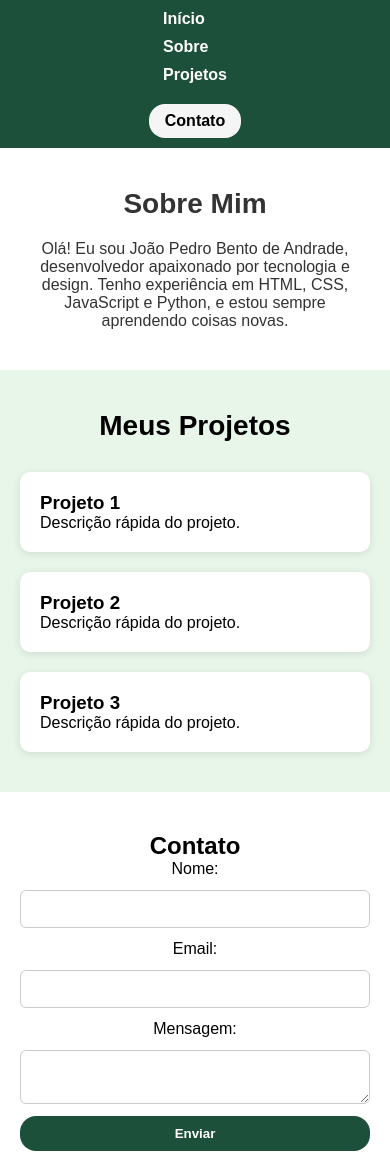
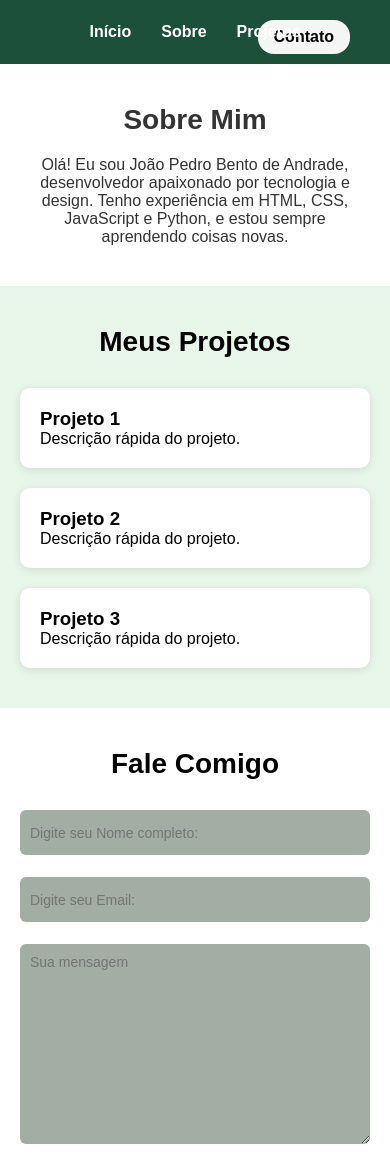
Before and after one commit to joaobent/Portfolio, a plain HTML site: page index.html in a window 390 px wide. Shown: the top 1154 px of the page. Drawn offline with Linux system fonts and the light colour scheme.

Commit message:
melhorando css

```diff
--- a/index.html
+++ b/index.html
@@ -1,11 +1,13 @@
 <!DOCTYPE html>
 <html lang="pt-BR">
+
 <head>
   <meta charset="UTF-8" />
-  <meta name="viewport" content="width=device-width, initial-scale=1.0"/>
+  <meta name="viewport" content="width=device-width, initial-scale=1.0" />
   <title>Portfólio</title>
   <link rel="stylesheet" href="style.css" />
 </head>
+
 <body>
   <header>
     <nav>
@@ -21,7 +23,8 @@
 
   <section id="sobre" class="sobre reveal">
     <h2>Sobre Mim</h2>
-    <p>Olá! Eu sou João Pedro Bento de Andrade, desenvolvedor apaixonado por tecnologia e design. Tenho experiência em HTML, CSS, JavaScript e Python, e estou sempre aprendendo coisas novas.</p>
+    <p>Olá! Eu sou João Pedro Bento de Andrade, desenvolvedor apaixonado por tecnologia e design. Tenho experiência em
+      HTML, CSS, JavaScript e Python, e estou sempre aprendendo coisas novas.</p>
   </section>
 
   <section id="projetos" class="projetos reveal">
@@ -43,27 +46,32 @@
   </section>
 
   <section id="contato" class="contatos reveal">
-    <h2>Contato</h2>
+    <h2 class="comigo">Fale Comigo</h2>
+
     <form action="#" method="post">
-      <label for="nome">Nome:</label>
-      <input type="text" id="nome" name="nome" required />
 
-      <label for="email">Email:</label>
-      <input type="email" id="email" name="email" required />
+      <input type="text" id="nome" placeholder="Digite seu Nome completo:" name="nome" required />
 
-      <label for="mensagem">Mensagem:</label>
-      <textarea id="mensagem" name="mensagem" required></textarea>
+
+      <input type="email" id="email" placeholder="Digite seu Email:" name="email" required />
+
+
+      <textarea id="mensagem" placeholder="Sua mensagem" name="mensagem" required></textarea>
 
       <button type="submit">Enviar</button>
     </form>
   </section>
 
   <footer class="footer reveal">
-    <p>© 2025 - João Pedro Bento de Andrade. Todos os direitos reservados.</p>
+    <p class="direitos">© 2025 - João Pedro Bento de Andrade. Todos os direitos reservados.</p>
     <hr>
-    <p>Email: seuemail@exemplo.com | LinkedIn: /seulinkedin</p>
+    <div class="contatos1">
+      <p>Email: andradeszk7@gmail.com</p>
+      <p>LinkedIn: /seulinkedin</p>
+    </div>
   </footer>
 
   <script src="script.js"></script>
 </body>
+
 </html>
--- a/style.css
+++ b/style.css
@@ -20,6 +20,7 @@
     display: flex;
     justify-content: flex-end;
     align-items: center;
+
   }
 
   /* Centralizando a nav no meio absoluto */
@@ -62,7 +63,7 @@
     color: rgb(0, 0, 0);
     font-weight: bold;
     background-color: #f5f5f5;
-    transition: background-color 0.3s ease, color 0.3s ease;
+    transition: background-color 0.8s ease, color 0.3s ease;
     cursor: pointer;
   }
 
@@ -119,19 +120,37 @@
     text-align: center;
   }
 
+
+  .comigo{
+    font-family: 'poppins', sans-serif;
+    font-size: 28px;
+    margin-bottom: 30px;
+  }
+
   form {
+    font-family:'poppins', sans-serif;
     max-width: 500px;
     margin: 0 auto;
     display: flex;
     flex-direction: column;
-    gap: 12px;
+    gap: 22px;
   }
 
   input, textarea {
+    background-color: #a2ada3;
+    font-family: 'poppins', sans-serif;
     padding: 10px;
-    border: 1px solid #ccc;
+    border: none;
     border-radius: 6px;
+    height: 45px;
     font-size: 14px;
+  }
+  textarea {
+    height: 200px;
+  }
+
+  input ::placeholder, textarea ::placeholder {
+    color: #000000;
   }
 
   button[type="submit"] {
@@ -151,11 +170,18 @@
 
   /* Rodapé */
   .footer {
+    margin-top: 10vh;
     background-color: #1d503a;
     color: white;
     text-align: center;
     padding: 20px;
     font-size: 14px;
+    height: 18vh;
+  }
+
+  .direitos {
+    margin-top: 30px;
+
   }
 
   .footer hr {
@@ -164,11 +190,18 @@
     border-color: #ccc;
   }
 
+  .contatos1{
+    display: flex;
+    flex-direction: column;
+    align-items:center;
+    gap: 10px;
+  }
+
   /* Scroll reveal animation */
   .reveal {
     opacity: 0;
     transform: translateY(50px);
-    transition: all 0.6s ease;
+    transition: all 0.8s ease;
   }
 
   .reveal.active {
@@ -178,22 +211,7 @@
 
   /* Responsivo */
   @media (max-width: 768px) {
-    header {
-      flex-direction: column;
-      justify-content: center;
-      align-items: center;
-    }
 
-    nav {
-      position: static;
-      transform: none;
-      margin-bottom: 10px;
-    }
-
-    ul {
-      flex-direction: column;
-      gap: 10px;
-    }
 
     .contato {
       margin-top: 10px;
```
